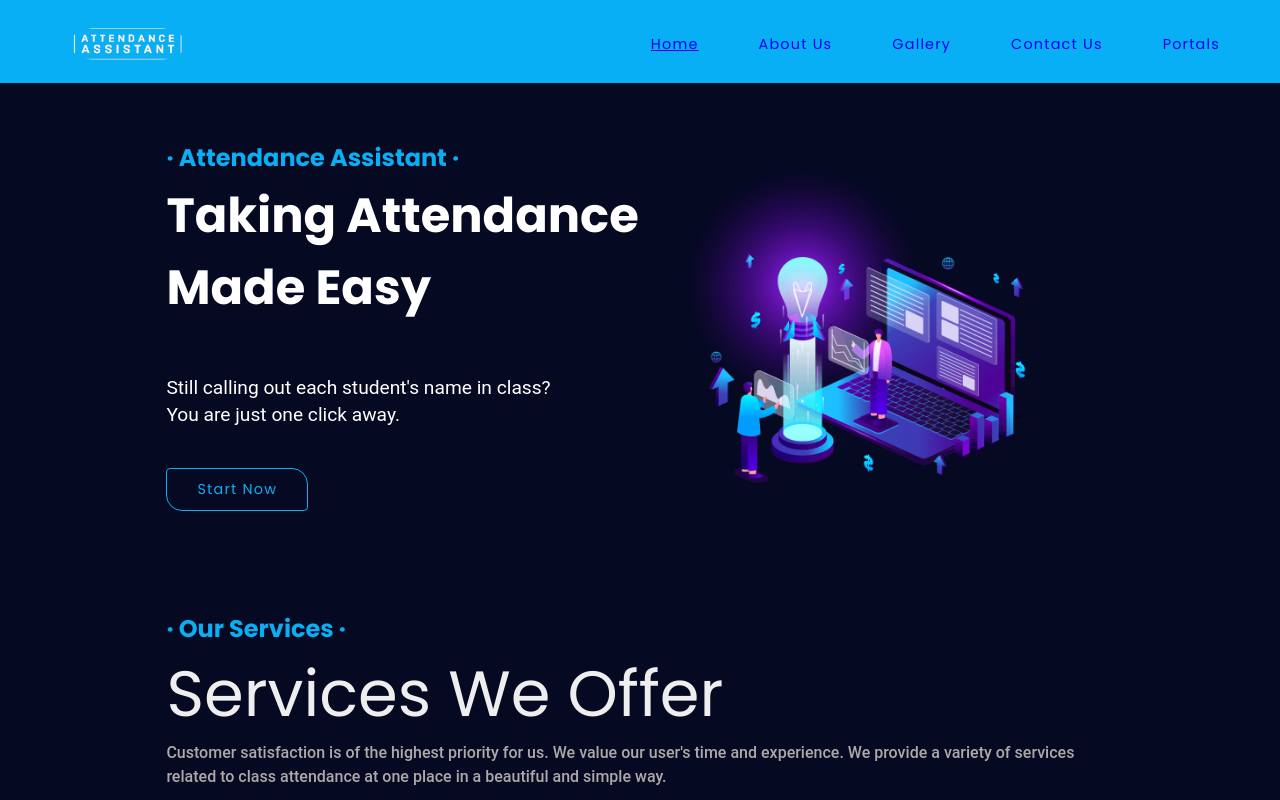
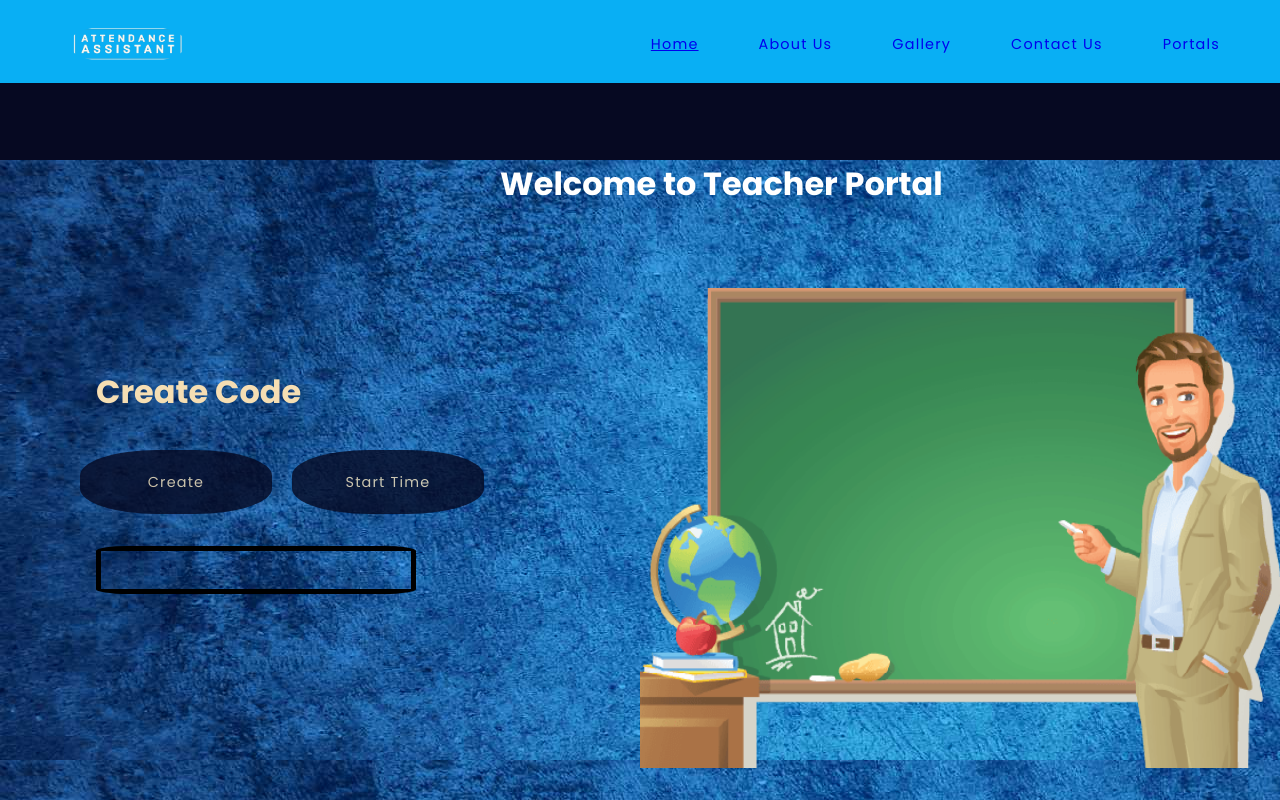
Before and after one commit to maskboyAvi/Attendance-Assistant-, a React (Create React App) app in the folder frontend/: page /teacher-portal in a window 1280 px wide. Before the commit this address led to /. Shown: the top 800 px of the page. Built offline with nearby package versions, Linux system fonts and the light colour scheme; a web font is replaced by a local one.

Commit message:
made student and teacher portals

```diff
--- a/frontend/src/App.js
+++ b/frontend/src/App.js
@@ -6,17 +6,22 @@ import AboutUs from './Components_1/about';
 import AboutUs1 from './Components_1/aboutUs';
 import Contact from './Components_1/contact';
 import Gallery from './Components_1/gallery';
+import SPortal from './Components_1/SPortal';
+import TPortal from './Components_1/TPortal';
 
 function App() {
   return (
     <>
       <Router>
+
         <Routes>
           <Route path="/" element={<Home />} />
           <Route path="/about" element={<AboutUs />} />
           <Route path="/about1" element={<AboutUs1 />} />
           <Route path="/contact" element={<Contact />} />
           <Route path="/gallery" element={<Gallery />} />
+          <Route path="/student-portal" element={<SPortal/>} />
+          <Route path="/teacher-portal" element={<TPortal/>} />
           <Route path="*" element={<Navigate to="/" />} /> {/* Default fallback route */}
         </Routes>
       </Router>
--- /dev/null
+++ b/frontend/src/Components_1/SPortal.css
@@ -0,0 +1,196 @@
+#std {
+    margin: 50px;
+    margin-top: 10rem;
+    margin-left: 500px;
+    color: white;
+}
+
+#btn-s {
+    border-radius: 40%;
+    height: 50px;
+    width: 200px;
+    background-color: var(--clr-dark-blue);
+    color: wheat;
+    margin-left: 15px;
+    margin-top: 20px;
+    font-size: large;
+    text-align: center;
+    opacity: 0.8;
+}
+
+#btn-s:hover {
+  opacity: 1;
+}
+
+#in1-s,
+#in2-s {
+    height: 30px;
+    width: 300px;
+    border-radius: 10%;
+    font-size: larger;
+}
+
+#al {
+    margin-left: 5rem;
+    margin-top: 10rem;
+    margin-bottom: 10rem;
+    color: wheat;
+}
+
+.main-div-sportal{
+
+    background-image: url("../../public/bgcontact.jpg");
+    font-family: "Poppins";
+}
+
+#stdu {
+    width: 40rem;
+    height: 40rem;
+    margin-top: 1rem;
+    margin-left: 5rem;
+    border-radius: 0%;
+
+}
+
+@media (max-width: 850px) {
+    .footer-col {
+        width: 50%;
+        margin-bottom: 30px;
+    }
+
+    #std {
+        margin: 1rem;
+        margin-top: 10rem;
+        margin-left: 4rem;
+        margin-bottom: -4rem;
+        color: white;
+    }
+
+    #al {
+        margin-left: 2rem;
+    }
+
+    #stdu {
+        width: 400px;
+        height: 400px;
+        margin-top: -5rem;
+        margin-left: 5rem;
+        border-radius: 0%;
+
+    }
+
+
+}
+
+@media (max-width: 450px) {
+    .footer-col {
+        width: 100%;
+        margin-bottom: 40px;
+
+    }
+
+    #std {
+        margin: 1rem;
+        margin-top: 10rem;
+        margin-left: 3rem;
+        color: white;
+    }
+
+    #stdu {
+        width: 300px;
+        height: 300px;
+        margin-top: 1rem;
+        margin-left: 5rem;
+        border-radius: 0%;
+
+    }
+
+}
+
+
+
+
+
+.dropbtn,
+.dropbtn:focus {
+    background-color: #154f75;
+    color: white;
+    padding: 16px;
+    font-size: 16px;
+    border: none;
+    cursor: pointer;
+    font-family: "Poppins";
+}
+
+.dropbtn:hover {
+    background-color: #2980B9;
+}
+
+.dropdown {
+    position: relative;
+    display: inline-block;
+}
+
+.dropdown-content {
+    display: none;
+    position: absolute;
+    background-color: #f1f1f1;
+    min-width: 160px;
+    overflow: auto;
+    box-shadow: 0px 8px 16px 0px rgba(0, 0, 0, 0.2);
+    z-index: 1;
+}
+
+.dropdown-content a {
+    color: black;
+    padding: 12px 16px;
+    text-decoration: none;
+    display: block;
+}
+
+.dropdown a:hover {
+    background-color: #ddd;
+}
+
+.show {
+    display: block;
+}
+
+#accname {
+    margin-left: 15px;
+    font-family: cursive;
+}
+
+#accimg {
+    height: 100px;
+    width: 100px;
+    margin-left: 25px;
+    border: 3px solid black;
+}
+
+#log:hover {
+    background-color: rgb(224, 73, 73);
+
+    color: black;
+}
+
+#log {
+    margin: 0.5rem;
+}
+
+
+
+#al {
+    margin-left: 5rem;
+    margin-top: 10rem;
+    margin-bottom: 10rem;
+    color: rgb(160, 158, 155);
+}
+
+#tech {
+    width: 30rem;
+}
+
+#stdim {
+    width: 40rem;
+}
--- /dev/null
+++ b/frontend/src/Components_1/SPortal.jsx
@@ -0,0 +1,58 @@
+import React from 'react';
+import './SPortal.css';
+import myImageS from '../Images/std.png';
+import Header from './header';
+import Footer from './footer';
+
+function SPortal() {
+
+
+  function mypost() {
+    const id = (document.getElementById("in1-s").value)
+    const na = document.getElementById("in2-s").value
+    console.log(id)
+    console.log(na)
+
+
+
+    fetch("http://localhost:8080/mark", {
+      method: "POST",
+      body: JSON.stringify({
+        rollno: id,
+        code: na
+      }),
+      headers: {
+        'Accept': 'application/json',
+        "Content-type": "application/json;",
+      }
+    });
+  }
+
+  return (
+    <>
+    <Header />
+    <div className='main-div-sportal'>
+      <h1 id="std">Welcome to Student Portal</h1>
+
+      <div class="row">
+        <div id="al" class="col-6">
+          <h2>Enter the RollNO.</h2>
+          <input type="text" id="in1-s" />
+          <h2>Submit Code </h2>
+
+
+          <input type="text" id="in2-s" /> <br></br>
+          <button id="btn-s" onClick={mypost}>Submit</button>
+        </div>
+        <div class="col-6">
+          <img alt="stdu" src={myImageS} id='stdu' />
+
+        </div>
+      </div>
+    </div>
+    <Footer />
+    </>
+  );
+};
+
+export default SPortal;
--- /dev/null
+++ b/frontend/src/Components_1/TPortal.css
@@ -0,0 +1,220 @@
+#std {
+    margin: 50px;
+    margin-top: 10rem;
+    margin-left: 500px;
+    color: white;
+}
+
+
+#al {
+    margin-left: 5rem;
+    margin-top: 10rem;
+    margin-bottom: 10rem;
+    color: wheat;
+}
+
+.main-div-tportal {
+
+    background-image: url("../../public/bgcontact.jpg");
+    font-family: "Poppins";
+}
+
+
+
+#tec {
+    width: 40rem;
+    height: 30rem;
+    margin-top: -5rem;
+    margin-left: 2rem;
+    border-radius: 0%;
+
+}
+
+@media (max-width: 850px) {
+    .footer-col {
+        width: 50%;
+        margin-bottom: 30px;
+    }
+
+    #std {
+        margin: 1rem;
+        margin-top: 10rem;
+        margin-left: 4rem;
+        margin-bottom: -4rem;
+        color: white;
+    }
+
+    #al {
+        margin-left: 2rem;
+    }
+
+
+    #tec {
+        width: 30rem;
+        height: 25rem;
+        margin-top: 1rem;
+        margin-left: 1rem;
+        border-radius: 0%;
+
+    }
+
+}
+
+@media (max-width: 450px) {
+    .footer-col {
+        width: 100%;
+        margin-bottom: 40px;
+
+    }
+
+    #std {
+        margin: 1rem;
+        margin-top: 10rem;
+        margin-left: 3rem;
+        color: white;
+    }
+
+    #tec {
+        width: 30rem;
+        height: 25rem;
+        margin-top: 1rem;
+        margin-left: -3rem;
+        border-radius: 0%;
+
+    }
+
+}
+
+
+
+
+
+#btn-t {
+    border-radius: 40%;
+    height: 4rem;
+    width: 12rem;
+    background-color: var(--clr-dark-blue);
+    color: wheat;
+    opacity: 0.8;
+}
+
+#btn-t:hover {
+    cursor: pointer;
+    opacity: 1.3;
+}
+
+#btn-2-t {
+    border-radius: 40%;
+    height: 4rem;
+    width: 12rem;
+    background-color: var(--clr-dark-blue);
+    color: wheat;
+    margin-top: 50px;
+    margin-left: 20px;
+    opacity: 0.8;
+}
+
+#btn-2-t:hover {
+    cursor: pointer;
+    opacity: 1.3;
+
+
+}
+
+.dropbtn,
+.dropbtn:focus {
+    background-color: #154f75;
+    color: white;
+    padding: 16px;
+    font-size: 16px;
+    border: none;
+    cursor: pointer;
+    font-family: "Poppins";
+}
+
+.dropbtn:hover {
+    background-color: #2980B9;
+}
+
+.dropdown {
+    position: relative;
+    display: inline-block;
+}
+
+.dropdown-content {
+    display: none;
+    position: absolute;
+    background-color: #f1f1f1;
+    min-width: 160px;
+    overflow: auto;
+    box-shadow: 0px 8px 16px 0px rgba(0, 0, 0, 0.2);
+    z-index: 1;
+}
+
+.dropdown-content a {
+    color: black;
+    padding: 12px 16px;
+    text-decoration: none;
+    display: block;
+}
+
+.dropdown a:hover {
+    background-color: #ddd;
+}
+
+.show {
+    display: block;
+}
+
+#accname {
+    margin-left: 15px;
+    font-family: cursive;
+}
+
+#accimg {
+    height: 100px;
+    width: 100px;
+    margin-left: 25px;
+    border: 3px solid black;
+}
+
+#log:hover {
+    background-color: rgb(224, 73, 73);
+
+    color: black;
+}
+
+#log {
+    margin: 0.5rem;
+}
+
+#code-T {
+    height: 3rem;
+    width: 20rem;
+    border-radius: 10%;
+    font-size: 30px;
+    border: 5px solid black;
+    padding: 5px;
+    margin-top: 2rem;
+}
+
+#al {
+    margin-left: 5rem;
+    margin-top: 10rem;
+    margin-bottom: 10rem;
+    color: wheat;
+}
+
+#tech {
+    width: 30rem;
+}
+
+
+
+
+
+#atte {
+    color: white;
+    margin-top: 30px;
+    font-size: 30px;
+}
--- /dev/null
+++ b/frontend/src/Components_1/TPortal.jsx
@@ -0,0 +1,64 @@
+import React from 'react';
+import './TPortal.css';
+import myImageT from '../Images/teach.png';
+import Header from './header';
+import Footer from './footer';
+
+function TPortal() {
+
+  function create() {
+    let result = '';
+    const characters = 'ABCDEFGHIJKLMNOPQRSTUVWXYZabcdefghijklmnopqrstuvwxyz0123456789';
+    const charactersLength = characters.length;
+    let counter = 0;
+    while (counter < 6) {
+      result += characters.charAt(Math.floor(Math.random() * charactersLength));
+      counter += 1;
+    }
+    document.getElementById("code-T").innerHTML = result;
+  }
+
+  function end() {
+    setTimeout(
+      () => {
+        document.getElementById("code").innerHTML = " ";
+      }, 10000
+    )
+  }
+
+  const ata = () => {
+    document.getElementById("atte").innerHTML="RollNo of Present Student : "
+    fetch("http://localhost:8080/check")
+      .then(response => response.json())
+      .then(result =>  document.getElementById("atte").innerHTML += result)
+      .catch(error => console.log('error', error));
+  }
+  return (
+    <>
+    <Header />
+    <div className='main-div-tportal'>
+      <h1 id="std">Welcome to Teacher  Portal</h1>
+
+      <div id="al" class="row">
+        <div class="col-6" >
+          <h1 style={{ marginBottom: "-1rem", marginLeft: "1rem" }}>Create Code </h1>
+          <button id="btn-t" onClick={create}>Create</button>
+          <button onclick={end} id="btn-2-t">Start Time</button>
+          <p id="code-T" style={{ marginLeft: "1rem" }}> </p>
+        </div>
+        <div>
+          <img src={myImageT} alt="tec" id="tec" />
+        </div>
+
+      </div>
+      <button onClick={ata} id="btn-2-t">Check Attendance</button>
+      <div id="atte">
+
+      </div>
+    </div>
+    <Footer/>
+    </>
+  );
+};
+
+export default TPortal;
```
